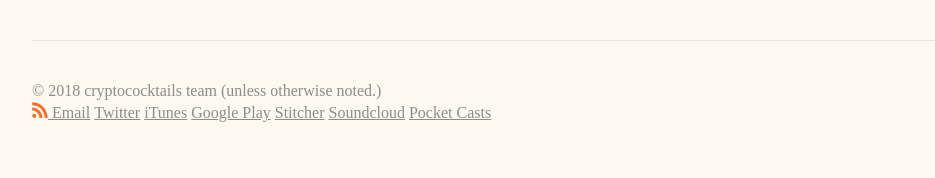
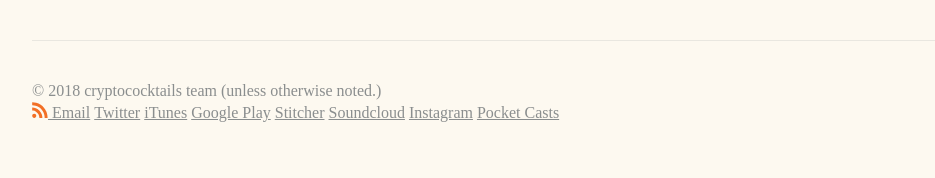
Before and after one commit to 0xadada/cryptococktails.github.io, a Jekyll site: the page built from index.md, in a window 1280 px wide. Shown: the part 906-1084 px from the top of the page, without its empty margins (152-1087 px from the left). Built offline with Jekyll 4.4.1, drawn with Linux system fonts in a browser that asks for light colours; some web fonts are replaced.

Commit message:
Update footer.html

```diff
--- a/_includes/footer.html
+++ b/_includes/footer.html
@@ -24,6 +24,8 @@
         rel="me external noopener" title="cryptococktails on Stitcher">Stitcher</a>
       <a class="c-Meta" href="https://soundcloud.com/cryptococktails"
         rel="me external noopener" title="cryptococktails on Soundcloud">Soundcloud</a>
+      <a class="c-Meta" href="https://www.instagram.com/cryptococktailspodcast/"
+        rel="me external noopener" title="cryptococktailspodcast on Instagram">Instagram</a>
       <a class="c-Meta" href="http://pca.st/rwRL"
         rel="me external noopener" title="Pocket Casts">Pocket Casts</a>
     </p>
```
